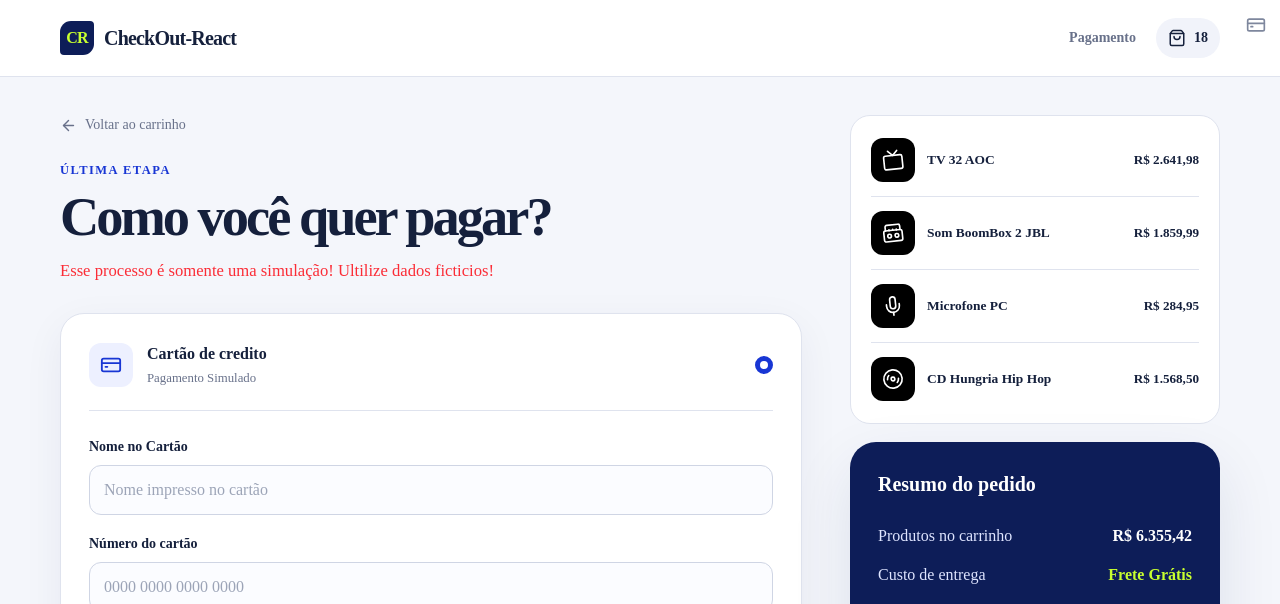
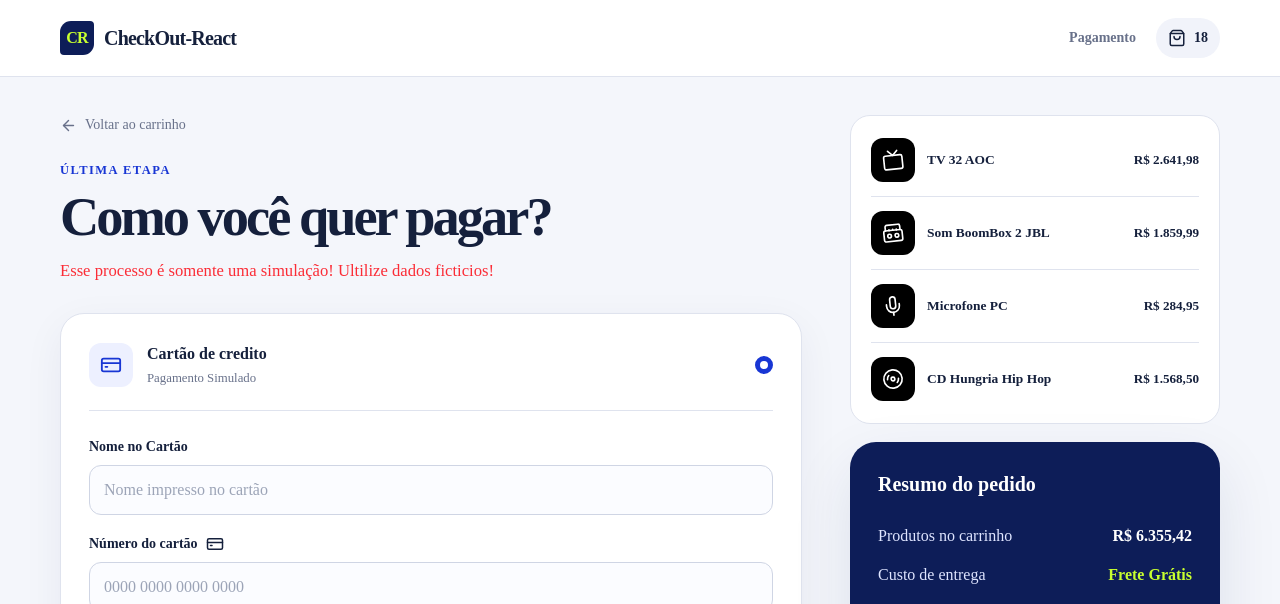
Before and after one commit to Agnaldokorb/checkout-react, a React (Vite) app: page /pagamento in a window 1280 px wide. Shown: the top 604 px of the page. Built offline with nearby package versions, Linux system fonts and the light colour scheme.

Commit message:
fix: Coreção do icone de cartão no formulario

```diff
--- a/src/pages/pagamento.jsx
+++ b/src/pages/pagamento.jsx
@@ -138,7 +138,12 @@ export default function Pagamento() {
 
             <Campo
               id="numeroCartao"
-              label="Número do cartão"
+              label={
+                <span className="flex items-center gap-2">
+                  Número do cartão
+                  <CreditCard size={18} />
+                </span>
+              }
               erro={errors.numeroCartao?.message}
             >
               <div>
@@ -162,11 +167,6 @@ export default function Pagamento() {
                       { shouldValidate: false },
                     )
                   }
-                />
-                <CreditCard
-                  className="absolute top-[15px] right-3.5 text-[#7e879d]"
-                  size={20}
-                  aria-hidden="true"
                 />
               </div>
             </Campo>
```
